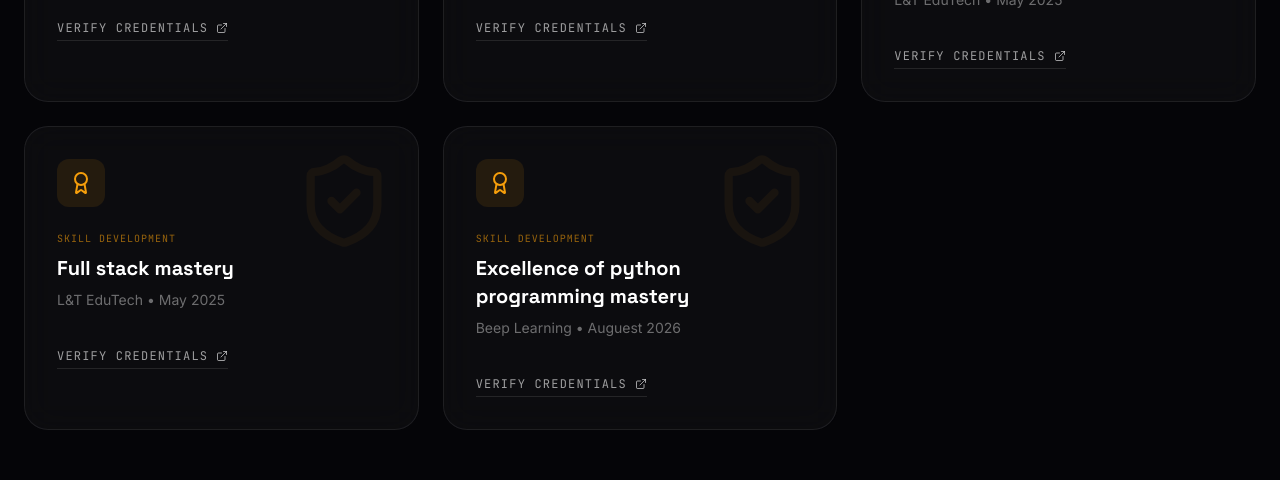
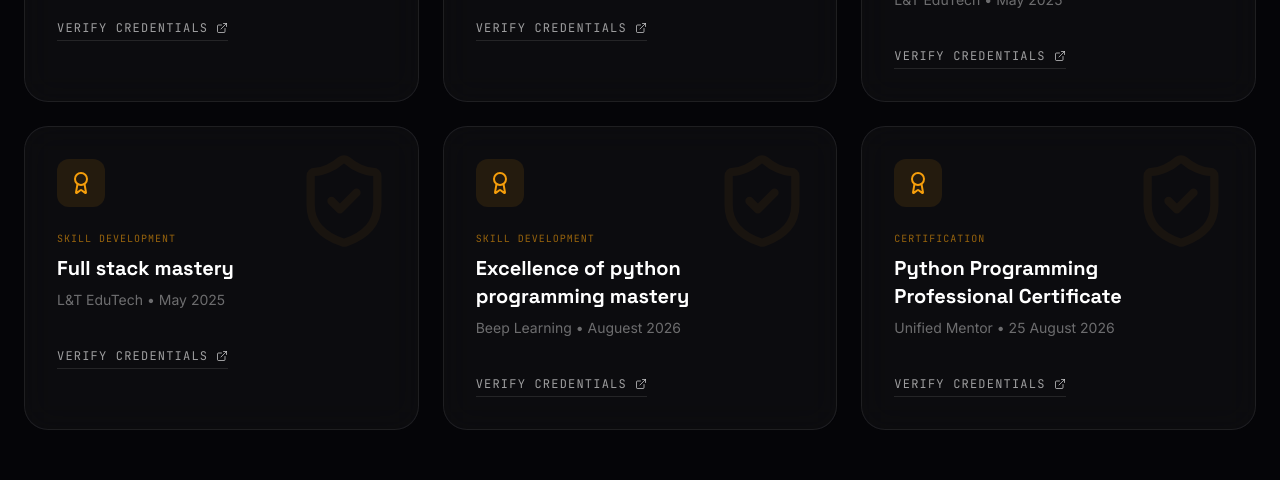
Before and after one commit to parthu7990/parth-portfolio, a React (Vite) app: page / in a window 1280 px wide. Shown: the part 4840-5320 px from the top of the page. Built offline with nearby package versions, Linux system fonts and the light colour scheme; no server answers.

Commit message:
Add 'Python Programming Professional Certificate' (Unified Mentor) to certificates

```diff
--- a/src/data/certificates.ts
+++ b/src/data/certificates.ts
@@ -65,4 +65,11 @@ export const certificates: Certificate[] = [
     link: 'https://drive.google.com/file/d/1PgMAMWhTqmW2DG6BbmC2ieJoTM0EEbqK/view?usp=sharing',
     type: 'Skill Development',
   },
+  {
+    title: 'Python Programming Professional Certificate',
+    issuer: 'Unified Mentor',
+    date: '25 August 2026',
+    link: 'https://drive.google.com/file/d/1PgMAMWhTqmW2DG6BbmC2ieJoTM0EEbqK/view?usp=sharing',
+    type: 'Certification',
+  },
 ];
```
